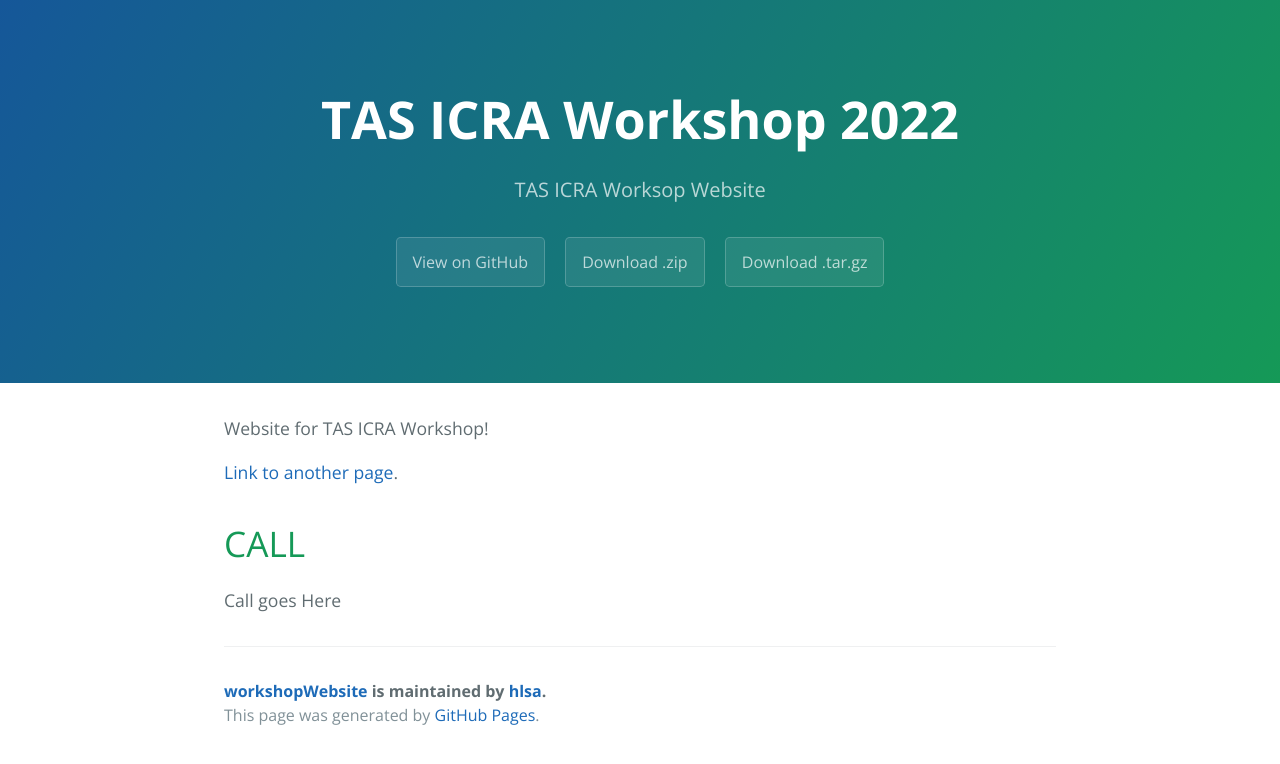
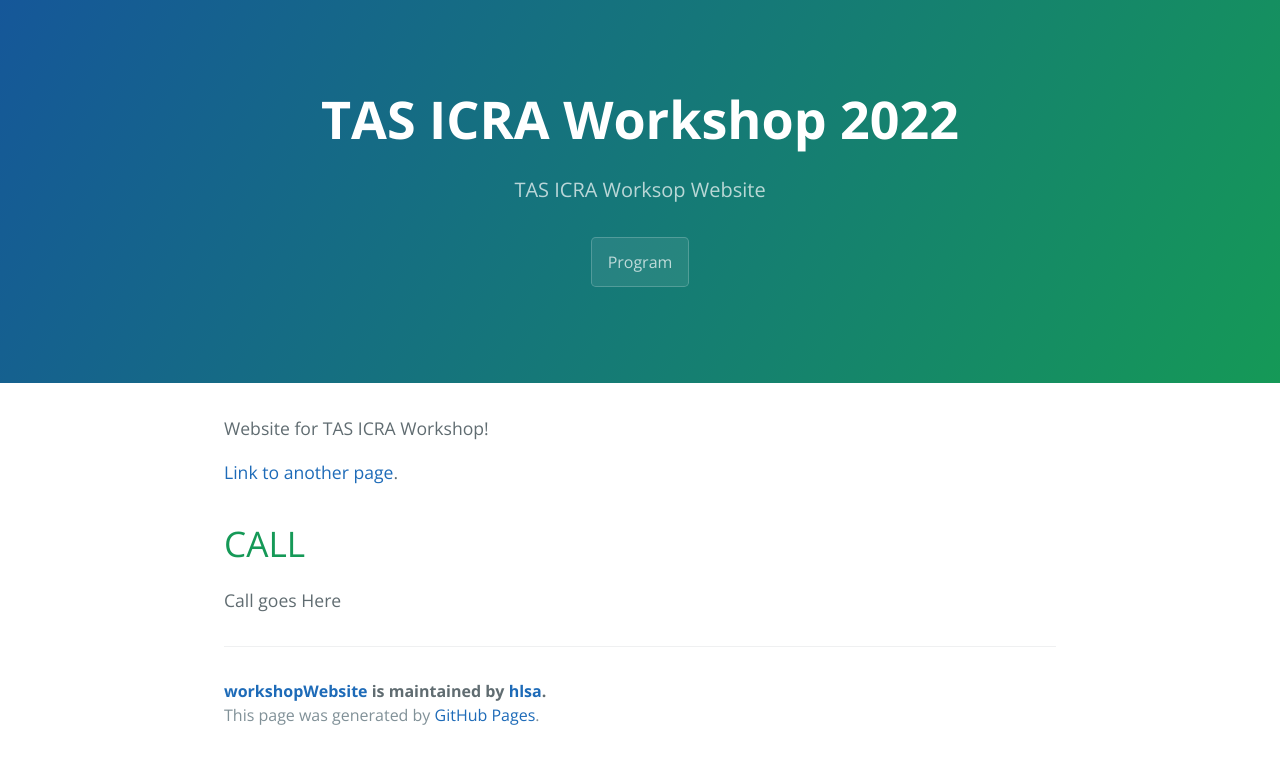
Before and after one commit to hlsa/workshopWebsite, a Jekyll site: the page built from index.md, in a window 1280 px wide. Shown: the top 764 px of the page. Built offline with Jekyll 4.4.1, drawn with Linux system fonts in a browser that asks for light colours.

Commit message:
Update default.html

```diff
--- a/_layouts/default.html
+++ b/_layouts/default.html
@@ -18,13 +18,9 @@
     <header class="page-header" role="banner">
       <h1 class="project-name">{{ page.title | default: site.title | default: site.github.repository_name }}</h1>
       <h2 class="project-tagline">{{ page.description | default: site.description | default: site.github.project_tagline }}</h2>
-      {% if site.github.is_project_page %}
-        <a href="{{ site.github.repository_url }}" class="btn">View on GitHub</a>
-      {% endif %}
-      {% if site.show_downloads %}
-        <a href="{{ site.github.zip_url }}" class="btn">Download .zip</a>
-        <a href="{{ site.github.tar_url }}" class="btn">Download .tar.gz</a>
-      {% endif %}
+
+        <a href="{{ https://hlsa.github.io/workshopWebsite/another-page.html }}" class="btn">Program</a>
+
     </header>
 
     <main id="content" class="main-content" role="main">
```
